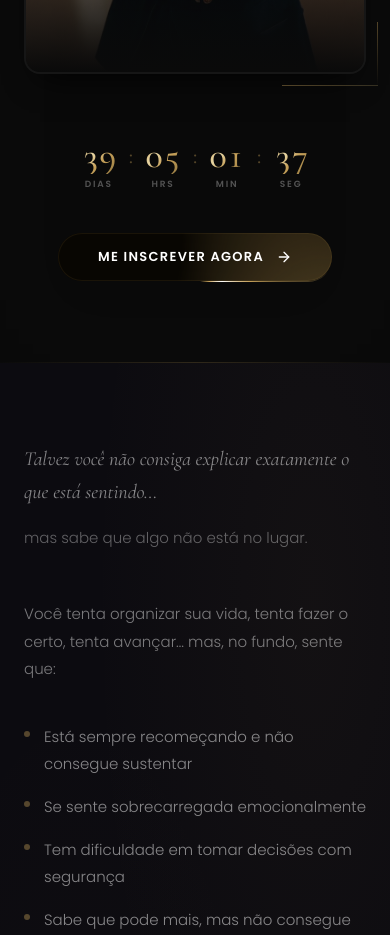
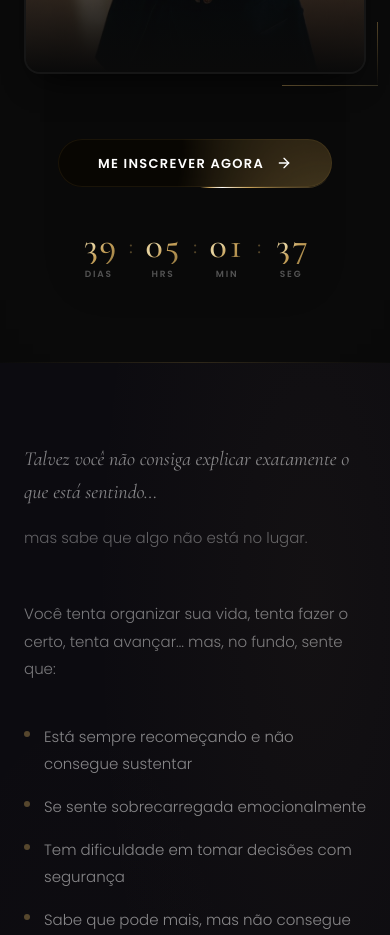
Before and after one commit to danielbarbosacreator-design/Pagina-Graciani-Paulini, a React (Vite) app: page / in a window 390 px wide. Shown: the part 920-1855 px from the top of the page. Built offline with nearby package versions, Linux system fonts and the light colour scheme.

Commit message:
fix: cronômetro abaixo do CTA em desktop e mobile

```diff
--- a/App.tsx
+++ b/App.tsx
@@ -137,8 +137,15 @@ const Hero = () => {
               Aprenda a enxergar novas possibilidades de viver uma vida próspera, transformando sua mente através de pequenas ações práticas no dia a dia.
             </p>
 
-            {/* Contagem + botão — apenas desktop */}
-            <div className="hero-enter hidden lg:flex items-end gap-3 justify-start" style={{ animationDelay: '0.7s' }}>
+            {/* Botão — apenas desktop */}
+            <div className="hero-enter hidden lg:block" style={{ animationDelay: '0.7s' }}>
+              <ShinyButton onClick={() => document.getElementById('raiox')?.scrollIntoView({ behavior: 'smooth' })} className="uppercase tracking-[0.1em]">
+                Me Inscrever Agora <ArrowRight size={16} />
+              </ShinyButton>
+            </div>
+
+            {/* Contagem — apenas desktop, abaixo do botão */}
+            <div className="hero-enter hidden lg:flex items-end gap-3 justify-start" style={{ animationDelay: '0.88s' }}>
               {[
                 { v: pad(time.days), l: 'DIAS' },
                 { v: pad(time.hours), l: 'HRS' },
@@ -153,12 +160,6 @@ const Hero = () => {
                   {i < 3 && <span className="font-serif text-2xl text-gold/40 pb-5">:</span>}
                 </React.Fragment>
               ))}
-            </div>
-
-            <div className="hero-enter hidden lg:block" style={{ animationDelay: '0.88s' }}>
-              <ShinyButton onClick={() => document.getElementById('raiox')?.scrollIntoView({ behavior: 'smooth' })} className="uppercase tracking-[0.1em]">
-                Me Inscrever Agora <ArrowRight size={16} />
-              </ShinyButton>
             </div>
           </div>
 
@@ -204,9 +205,14 @@ const Hero = () => {
             </div>
           </motion.div>
 
-          {/* Contagem + botão — apenas mobile, aparece após a foto */}
+          {/* Botão + contagem — apenas mobile, aparece após a foto */}
           <div className="order-3 lg:hidden flex flex-col items-center gap-10">
-            <div className="hero-enter flex items-end gap-3 justify-center" style={{ animationDelay: '0.7s' }}>
+            <div className="hero-enter" style={{ animationDelay: '0.7s' }}>
+              <ShinyButton onClick={() => document.getElementById('raiox')?.scrollIntoView({ behavior: 'smooth' })} className="uppercase tracking-[0.1em]">
+                Me Inscrever Agora <ArrowRight size={16} />
+              </ShinyButton>
+            </div>
+            <div className="hero-enter flex items-end gap-3 justify-center" style={{ animationDelay: '0.88s' }}>
               {[
                 { v: pad(time.days), l: 'DIAS' },
                 { v: pad(time.hours), l: 'HRS' },
@@ -221,11 +227,6 @@ const Hero = () => {
                   {i < 3 && <span className="font-serif text-2xl text-gold/40 pb-5">:</span>}
                 </React.Fragment>
               ))}
-            </div>
-            <div className="hero-enter" style={{ animationDelay: '0.88s' }}>
-              <ShinyButton onClick={() => document.getElementById('raiox')?.scrollIntoView({ behavior: 'smooth' })} className="uppercase tracking-[0.1em]">
-                Me Inscrever Agora <ArrowRight size={16} />
-              </ShinyButton>
             </div>
           </div>
 
```
